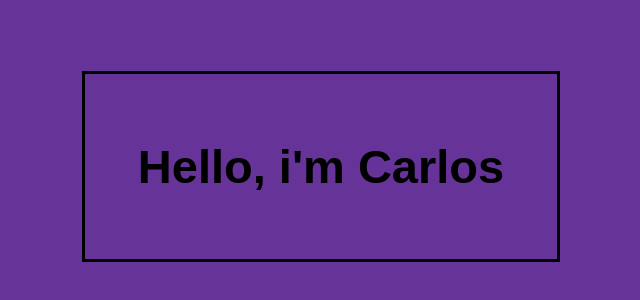
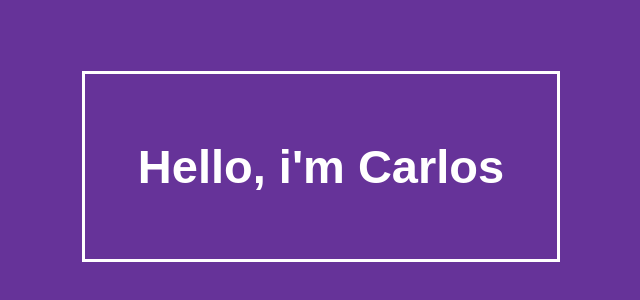
Before and after one commit to ruuuff/responsive-adjust, a plain HTML site: page index.html in a window 1280 px wide. Shown: the part 234-534 px from the top of the page, without its empty margins (319-959 px from the left). Drawn offline with Linux system fonts and the light colour scheme.

Commit message:
content color white

```diff
--- a/style.css
+++ b/style.css
@@ -1,5 +1,7 @@
 :root {
   font-size: 62.5%;
+
+  --white: #fff;
 }
 
 * {
@@ -15,13 +17,14 @@ body {
   justify-content: center;
   height: 100vh;
   font-family: sans-serif;
+  color: var(--white);
 }
 
 div {
   display: flex;
   align-items: center;
   justify-content: center;
-  border: 3px solid black;
+  border: 3px solid var(--white);
 }
 
 h1 {
```
